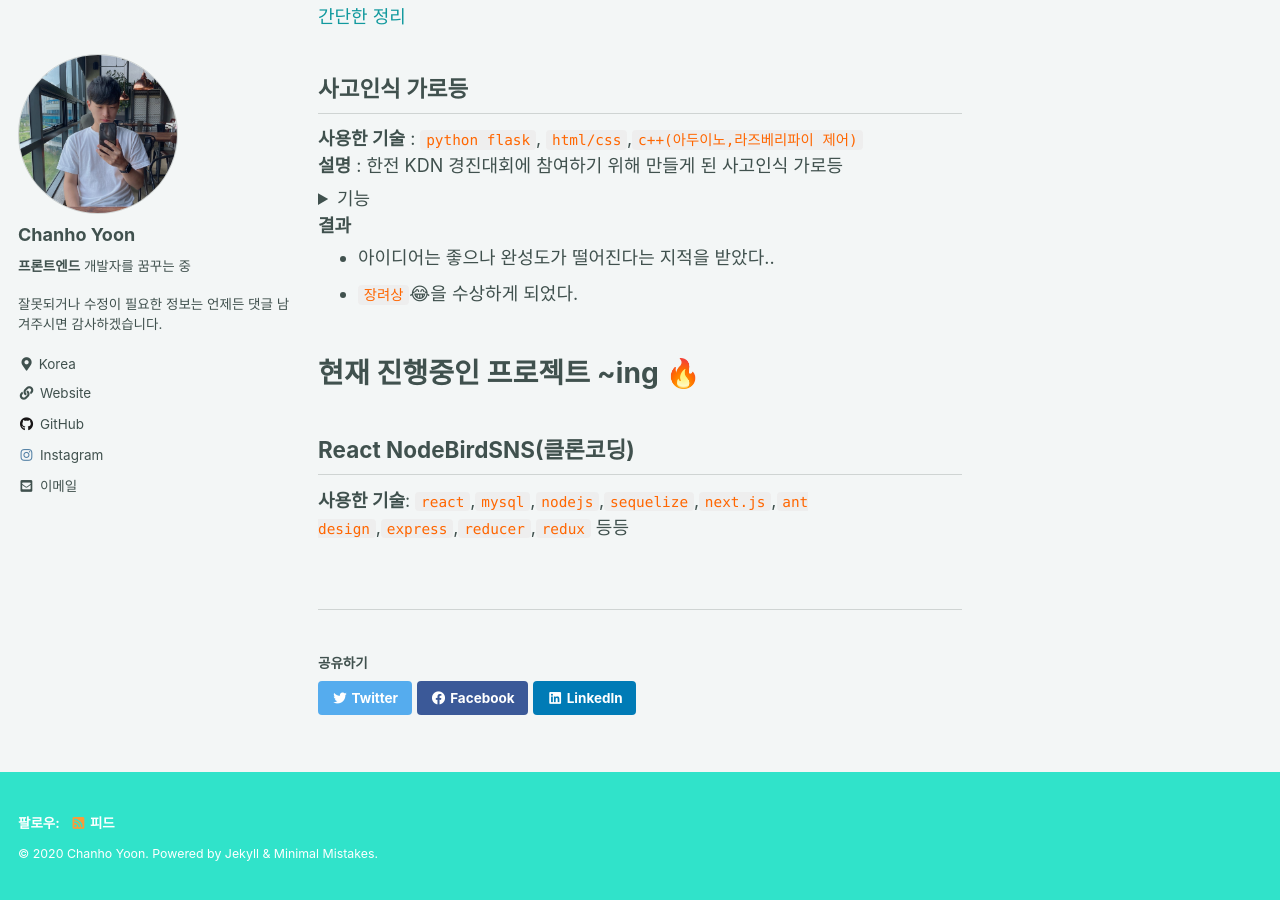
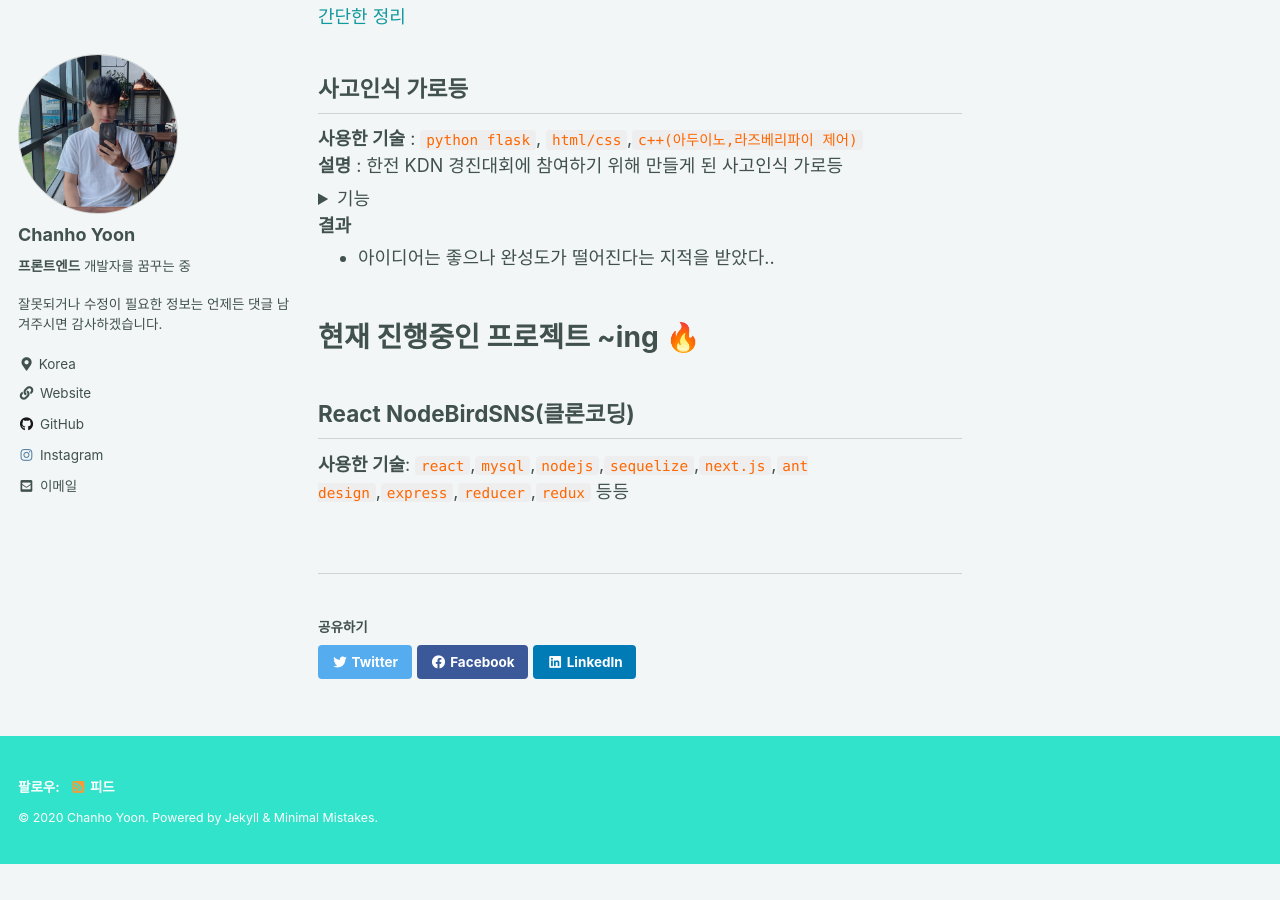
Before and after one commit to chanho-Yoon/chanho-Yoon.github.io, a Jekyll site: the page built from _pages/about.md, in a window 1280 px wide and 900 px high, scrolled down 1439 px. Built offline with Jekyll 4.4.1, drawn with Linux system fonts in a browser that asks for light colours; cached includes are drawn as plain includes; after the commit the page ends 2303 px from its top, so only the background shows below that.

Commit message:
Update about.md

```diff
--- a/_pages/about.md
+++ b/_pages/about.md
@@ -76,7 +76,6 @@ title: '열심히 노력하는 개발자가 되도록 🧑🏻‍💻'
 **결과**
 
 - 아이디어는 좋으나 완성도가 떨어진다는 지적을 받았다..
-- `장려상`😂을 수상하게 되었다. <br>
 
 <br>
 # 현재 진행중인 프로젝트 ~ing 🔥
```
